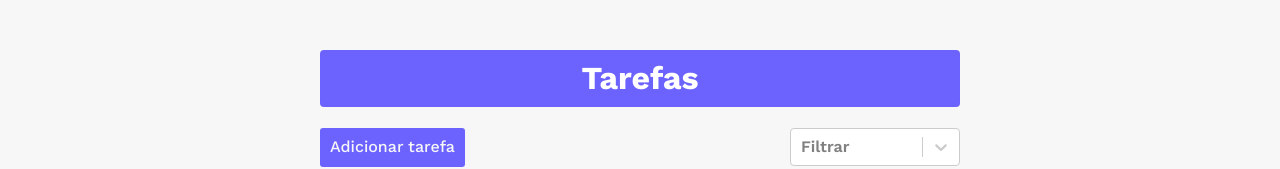
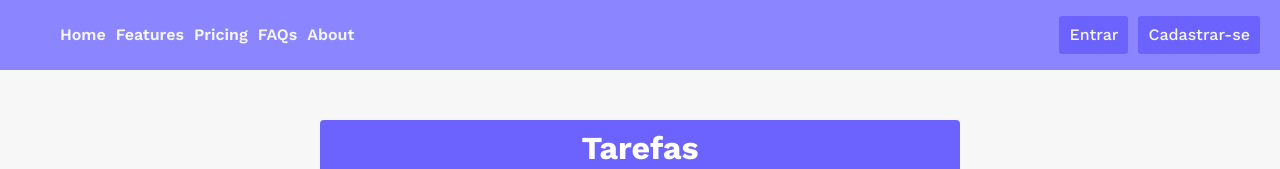
Before and after one commit to JpLoyal/To_Do, a React (Vite) app: page /home in a window 1280 px wide. Shown: the top 169 px of the page. Built offline with nearby package versions, Linux system fonts and the light colour scheme; no server answers; the HTML template or start-up script is replaced by a standard one.

Commit message:
feat: adiciona o logout de usuário e header dinâmico

```diff
--- a/src/App.jsx
+++ b/src/App.jsx
@@ -16,16 +16,17 @@ ReactModal.setAppElement('#root');
 function App() {
   return (
     <>
+
+      <BrowserRouter>
         <AuthProvider>
-        <BrowserRouter>
           <Routes>
             <Route path='/' element={<BasePage />} />
             <Route path='/login' element={<LoginPage />} />
             <Route path='/cadastro' element={<CadastroPage />} />
             <Route path='/home' element={<HomePage />} />
           </Routes>
+        </AuthProvider>
       </BrowserRouter>
-      </AuthProvider>
     </>
   )
 }
--- a/src/components/Header/Header.jsx
+++ b/src/components/Header/Header.jsx
@@ -1,7 +1,12 @@
+import { useContext } from 'react';
 import styles from './Header.module.css';
 import { Link } from 'react-router-dom';
+import { AuthContext } from '../../contexts/AuthContext'
 
 const Header = () => {
+
+  const { isAuthenticated, logout } = useContext(AuthContext);
+
   return (
     <header className={styles.header}>
       <nav className={styles.navbarHeader}>
@@ -13,9 +18,18 @@ const Header = () => {
             <li className={styles.liHeader}><a href="#" className={styles.ancorasHeader}>About</a></li>
         </ul>
       </nav>
+
       <section className={styles.containerBotoes}>
-        <Link to='/login'><button className={styles.botoesLoginSub}>Entrar</button></Link>
-        <Link to='/cadastro'><button className={styles.botoesLoginSub}>Cadastrar-se</button></Link>
+        { !isAuthenticated ? (
+          <>
+            <Link to='/login'><button className={styles.botoesLoginSub}>Entrar</button></Link>
+            <Link to='/cadastro'><button className={styles.botoesLoginSub}>Cadastrar-se</button></Link>
+          </>
+        ) : (
+          <>
+            <button onClick={logout} className={styles.botoesLoginSub}>Sair</button>
+          </>
+        )}
       </section>
     </header>
 )};
--- a/src/contexts/AuthContext.jsx
+++ b/src/contexts/AuthContext.jsx
@@ -1,4 +1,5 @@
 import { createContext, useEffect, useState } from "react";
+import { useNavigate } from "react-router-dom";
 
 // Cria um contexto
 const AuthContext = createContext();
@@ -6,6 +7,7 @@ const AuthContext = createContext();
 const AuthProvider = ({ children }) => {
 
     const [isAuthenticated, setIsAuthenticated] = useState(false);
+    const navigate = useNavigate()
 
     useEffect(()=>{
         const token = localStorage.getItem('token');
@@ -16,12 +18,14 @@ const AuthProvider = ({ children }) => {
 
     const login = (token) => {
         localStorage.setItem('token', token);
-        setIsAuthenticated(true)
+        setIsAuthenticated(true);
+        navigate('/home')
     }
 
     const logout = () => {
         localStorage.removeItem('token');
-        setIsAuthenticated(false)
+        setIsAuthenticated(false);
+        navigate('/')
     }
 
     return (
--- a/src/pages/BasePage/BasePage.jsx
+++ b/src/pages/BasePage/BasePage.jsx
@@ -7,7 +7,6 @@ const IndexPage = () => {
   return (
     <>
         <Header />
-
         <div className={styles.containerMain}>
             Essa é a página index
         </div>
--- a/src/pages/HomePage/HomePage.jsx
+++ b/src/pages/HomePage/HomePage.jsx
@@ -6,7 +6,7 @@ import Footer from '../../components/Footer/Footer';
 const HomePage = () => {
   return (
     <>
-        {/* <Header /> */}
+        <Header />
         <WrapperTasks />
         <Footer />
     </>
--- a/src/pages/LoginPage/LoginPage.jsx
+++ b/src/pages/LoginPage/LoginPage.jsx
@@ -1,13 +1,11 @@
 import styles from './LoginPage.module.css';
 import FormLoginCadastro from '../../components/FormLoginCadastro/FormLoginCadastro';
 import config from '../../config';
-import { useNavigate } from 'react-router-dom';
 import { useContext } from 'react';
 import { AuthContext } from '../../contexts/AuthContext';
 
 const LoginPage = () => {
 
-  const navigate = useNavigate()
   const { login } = useContext(AuthContext)
 
   const onSubmit = async (formData) => {
@@ -31,8 +29,6 @@ const LoginPage = () => {
       const tokenDeAcesso = data.access;
       login(tokenDeAcesso);
 
-      navigate('/home')
-
     } catch (error) {
       console.error('Erro:', error);
       alert('Erro ao fazer login. Por favor, tente novamente.');
```
Lines whose indentation alone changed are shown as unchanged.
